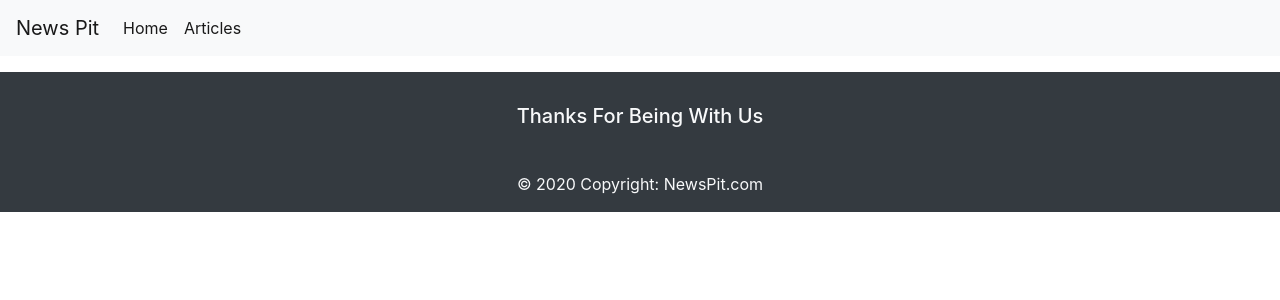
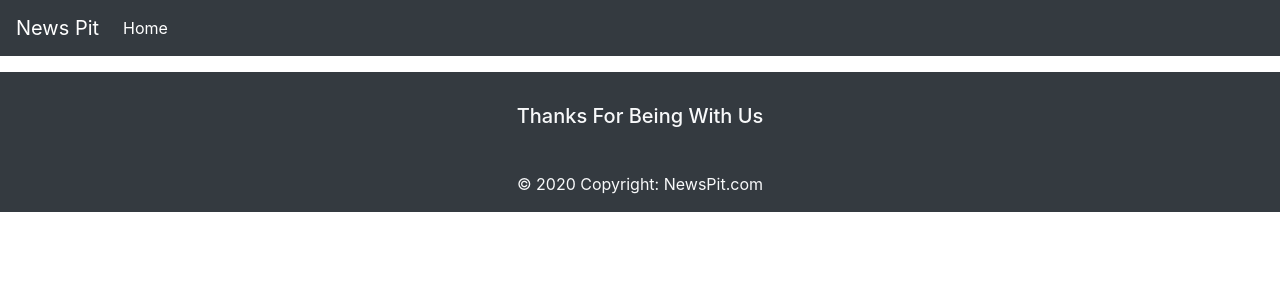
Before and after one commit to kiprotichdominic/News-Highlight, a Flask app: template app/templates/base.html in a window 1280 px wide. Shown: the top 300 px of the page. Run offline with Flask 2, Linux system fonts and the light colour scheme; the template is opened without the code that fills it, so the values that code supplies are empty; parts of the project's set-up code (start-up, migrations or seed data) failed here and were passed over; some libraries are stand-ins or nearby versions.

Commit message:
fix errors

```diff
--- a/app/templates/navbar.html
+++ b/app/templates/navbar.html
@@ -1,4 +1,4 @@
-<nav class="navbar navbar-expand-lg navbar-light bg-light">
+<nav class="navbar navbar-expand-lg navbar-dark bg-dark">
   <a class="navbar-brand" href="{{ url_for('index') }}">News Pit</a>
   <button
     class="navbar-toggler"
@@ -19,9 +19,6 @@
           >Home <span class="sr-only">(current)</span></a
         >
       </li>
-      <li class="nav-item">
-        <a class="nav-link active" href="">Articles</a>
-      </li>
     </ul>
   </div>
 </nav>
```
